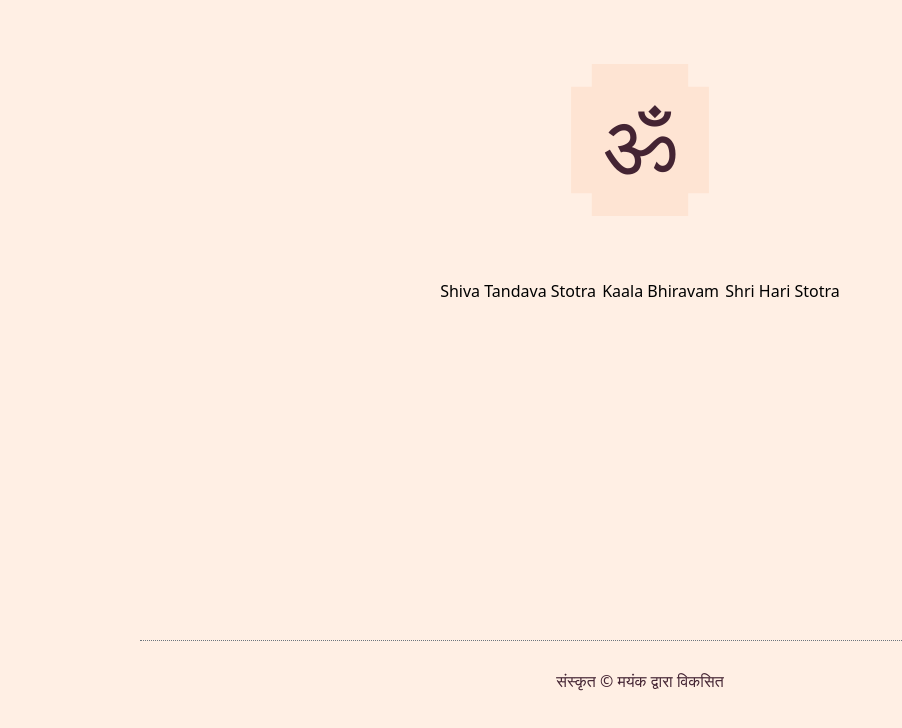
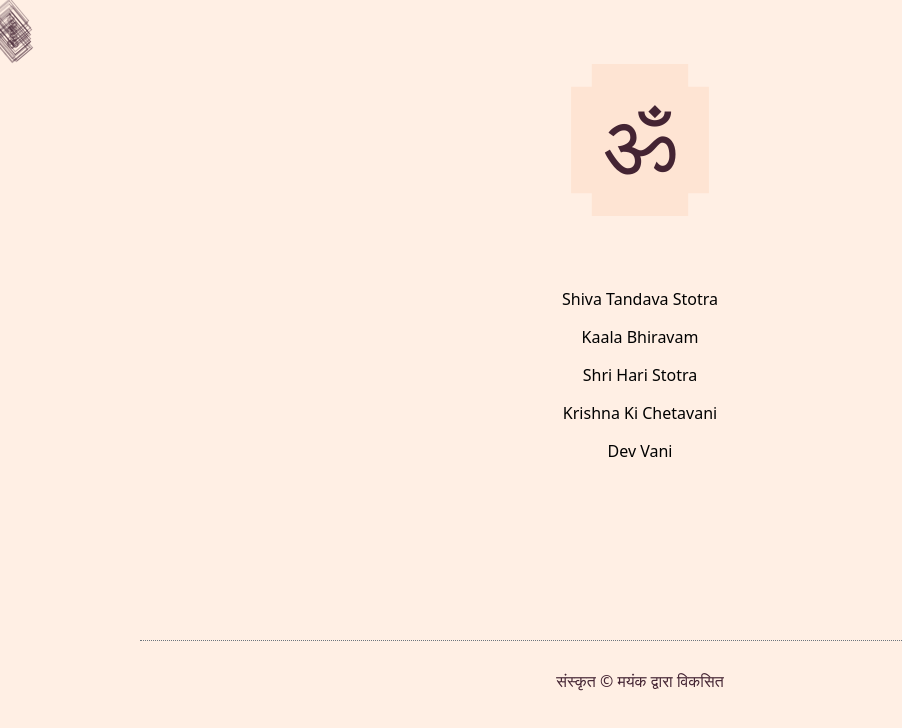
Before and after one commit to MayankDevil/sanskrti, a plain HTML site: page index.html in a window 1280 px wide. Shown: the whole page, without its empty margins (0-902 px from the left). Drawn offline with Linux system fonts and the light colour scheme.

Commit message:
Update ./*

```diff
--- a/index.html
+++ b/index.html
@@ -21,6 +21,11 @@
 
 <body>
 
+    <!--
+        ----------------
+        | main section |
+        ----------------
+    -->
     <main class="" id="main">
 
         <div class="container">
@@ -33,13 +38,50 @@
 
                 </div>
 
+                <!-- { shuchi } -->
+                <div class="center">
+                    <a href="shivaTandavaStotram.html" class="links"> Shiva Tandava Stotra </a>
+                </div>
 
-                <a href="shivaTandavaStotram.html" class="links"> Shiva Tandava Stotra </a>
+                <div class="center">
+                    <a href="kaalBhiravam.html" class="links"> Kaala Bhiravam </a>
+                </div>
 
-                <a href="kaalBhiravam.html" class="links"> Kaala Bhiravam </a>
+                <div class="center">
+                    <a href="shriHariStotram.html" class="links"> Shri Hari Stotra </a>
+                </div>
 
+                <div class="center">
+                    <a href="krishnaKiChetavani.html" class="links"> Krishna Ki Chetavani </a>
+                </div>
 
-                <a href="shriHariStotram.html" class="links"> Shri Hari Stotra </a>
+                <div class="center">
+                    <a href="devVani.html" class="links"> Dev Vani </a>
+                </div>
+                <!-- { maya } -->
+                <div id="maya">
+                    <div class="anka"> 1 </div>
+                    <div class="anka"> 2 </div>
+                    <div class="anka"> 3 </div>
+                    <div class="anka"> 4 </div>
+                    <div class="anka"> 5 </div>
+                    <div class="anka"> 6 </div>
+                    <div class="anka"> 7 </div>
+                    <div class="anka"> 8 </div>
+                    <div class="anka"> 9 </div>
+                    <div class="anka"> 0 </div>
+                    <div class="anka"> 1 </div>
+                    <div class="anka"> 2 </div>
+                    <div class="anka"> 3 </div>
+                    <div class="anka"> 4 </div>
+                    <div class="anka"> 5 </div>
+                    <div class="anka"> 6 </div>
+                    <div class="anka"> 7 </div>
+                    <div class="anka"> 8 </div>
+                    <div class="anka"> 9 </div>
+                    <div class="anka"> 0 </div>
+                </div>
+
 
             </header>
 
```
Also changed, not shown: devVani.html (added, +53 -0 lines).
